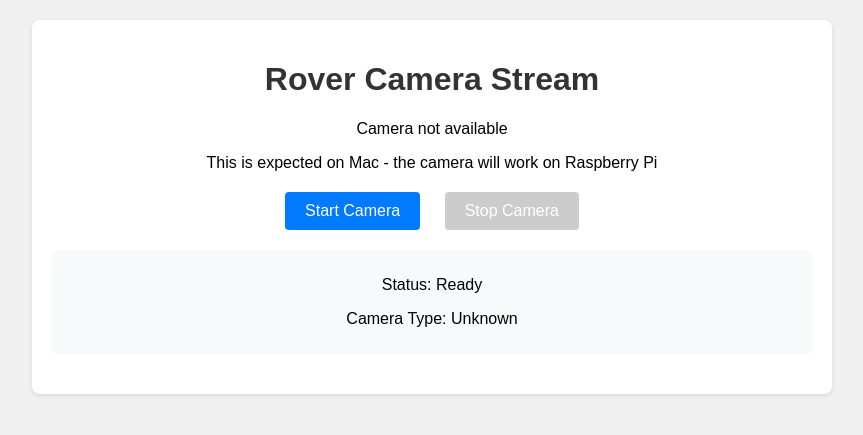
After one commit to Saroneh/rover_project, a Flask app: template rover/vision/templates/index.html in a window 1280 px wide. The commit adds this page. Shown: the top 435 px of the page, without its empty margins (208-1071 px from the left). Run offline with Flask 3, Linux system fonts and the light colour scheme; the template is opened without the code that fills it, so the values that code supplies are empty.

Commit message:
add working camera system with picamera and html template

```diff
--- /dev/null
+++ b/rover/utils/rover/vision/templates/index.html
@@ -0,0 +1,145 @@
+<!DOCTYPE html>
+<html lang="en">
+<head>
+    <meta charset="UTF-8">
+    <meta name="viewport" content="width=device-width, initial-scale=1.0">
+    <title>Rover Camera Stream</title>
+    <style>
+        body {
+            font-family: Arial, sans-serif;
+            max-width: 800px;
+            margin: 0 auto;
+            padding: 20px;
+            background-color: #f0f0f0;
+        }
+        .container {
+            background: white;
+            padding: 20px;
+            border-radius: 8px;
+            box-shadow: 0 2px 4px rgba(0,0,0,0.1);
+        }
+        h1 {
+            color: #333;
+            text-align: center;
+        }
+        .camera-feed {
+            text-align: center;
+            margin: 20px 0;
+        }
+        .camera-feed img {
+            max-width: 100%;
+            border: 2px solid #ddd;
+            border-radius: 4px;
+        }
+        .controls {
+            text-align: center;
+            margin: 20px 0;
+        }
+        button {
+            background-color: #007bff;
+            color: white;
+            border: none;
+            padding: 10px 20px;
+            margin: 0 10px;
+            border-radius: 4px;
+            cursor: pointer;
+            font-size: 16px;
+        }
+        button:hover {
+            background-color: #0056b3;
+        }
+        button:disabled {
+            background-color: #ccc;
+            cursor: not-allowed;
+        }
+        .status {
+            text-align: center;
+            margin: 20px 0;
+            padding: 10px;
+            background-color: #f8f9fa;
+            border-radius: 4px;
+        }
+        .error {
+            color: #dc3545;
+        }
+        .success {
+            color: #28a745;
+        }
+    </style>
+</head>
+<body>
+    <div class="container">
+        <h1>Rover Camera Stream</h1>
+
+        <div class="camera-feed">
+            <img id="videoFeed" src="/video_feed" alt="Camera Feed" style="display: none;">
+            <div id="noCamera" style="display: block;">
+                <p>Camera not available</p>
+                <p>This is expected on Mac - the camera will work on Raspberry Pi</p>
+            </div>
+        </div>
+
+        <div class="controls">
+            <button id="startBtn" onclick="startCamera()">Start Camera</button>
+            <button id="stopBtn" onclick="stopCamera()" disabled>Stop Camera</button>
+        </div>
+
+        <div class="status">
+            <p>Status: <span id="cameraStatus">Ready</span></p>
+            <p>Camera Type: <span id="cameraType">Unknown</span></p>
+        </div>
+    </div>
+
+    <script>
+        function startCamera() {
+            fetch('/start_stream')
+                .then(response => response.json())
+                .then(data => {
+                    if (data.status === 'success') {
+                        document.getElementById('cameraStatus').textContent = 'Streaming';
+                        document.getElementById('startBtn').disabled = true;
+                        document.getElementById('stopBtn').disabled = false;
+                        document.getElementById('videoFeed').style.display = 'block';
+                        document.getElementById('noCamera').style.display = 'none';
+                    }
+                })
+                .catch(error => {
+                    console.error('Error:', error);
+                    document.getElementById('cameraStatus').textContent = 'Error starting camera';
+                });
+        }
+
+        function stopCamera() {
+            fetch('/stop_stream')
+                .then(response => response.json())
+                .then(data => {
+                    if (data.status === 'success') {
+                        document.getElementById('cameraStatus').textContent = 'Stopped';
+                        document.getElementById('startBtn').disabled = false;
+                        document.getElementById('stopBtn').disabled = true;
+                        document.getElementById('videoFeed').style.display = 'none';
+                        document.getElementById('noCamera').style.display = 'block';
+                    }
+                })
+                .catch(error => {
+                    console.error('Error:', error);
+                    document.getElementById('cameraStatus').textContent = 'Error stopping camera';
+                });
+        }
+
+        // Update status on page load
+        window.onload = function() {
+            fetch('/status')
+                .then(response => response.json())
+                .then(data => {
+                    if (data.status === 'success') {
+                        document.getElementById('cameraType').textContent = data.camera_type || 'None';
+                    }
+                })
+                .catch(error => {
+                    console.error('Error getting status:', error);
+                });
+        };
+    </script>
+</body>
+</html>
```
Also changed, not shown: rover/vision/camera_stream.py (+37 -13 lines), rover/vision/templates/index.html (added, +145 -0 lines), rover/web/templates/unified_interface.html (+2 -24 lines), 1 other file.
